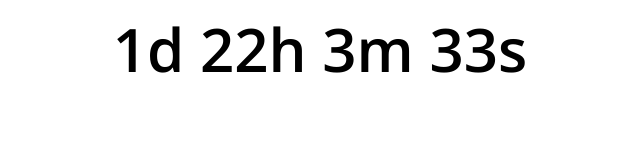
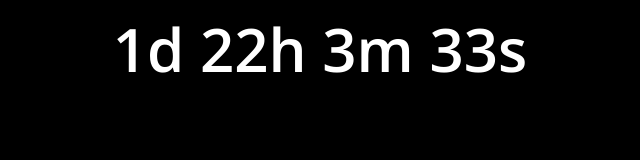
Before and after one commit to grmcstrona/grmcstrona.github.io, a plain HTML site: page 1.html in a window 1280 px wide. Shown: the whole page, without its empty margins (320-960 px from the left). Drawn offline with nearby package versions, Linux system fonts and the light colour scheme.

Commit message:
Update 1.html

```diff
--- a/1.html
+++ b/1.html
@@ -4,12 +4,14 @@
 <link href="https://fonts.googleapis.com/css2?family=Open+Sans:wght@600&display=swap" rel="stylesheet">
 
 <html>
+  <body style="background-color:black;">
 <head>
 <meta name="viewport" content="width=device-width, initial-scale=1">
 <style>
 p {
   text-align: center;
   font-size: 60px;
+  color: white;
   font-family: 'Open Sans', sans-serif;
   margin-top: 0px;
 }
```
